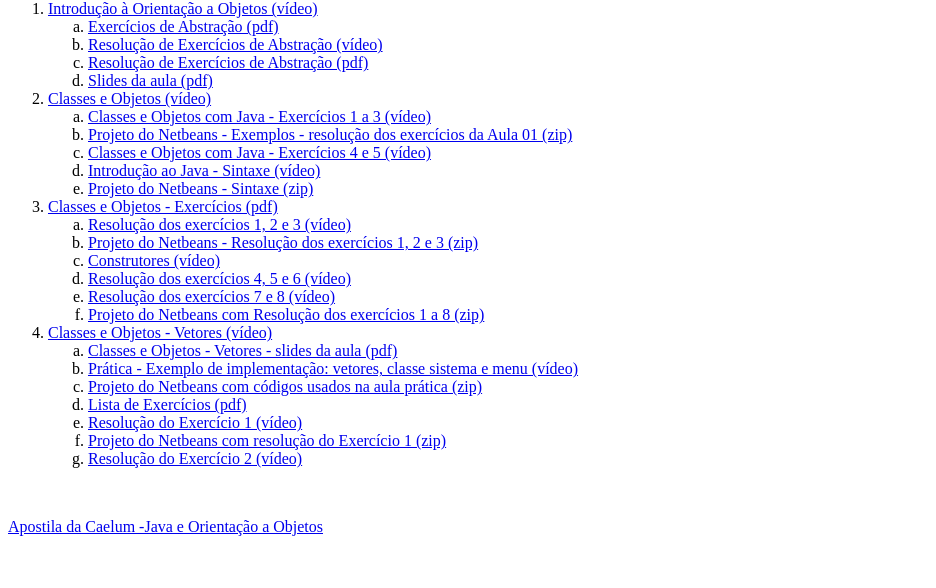
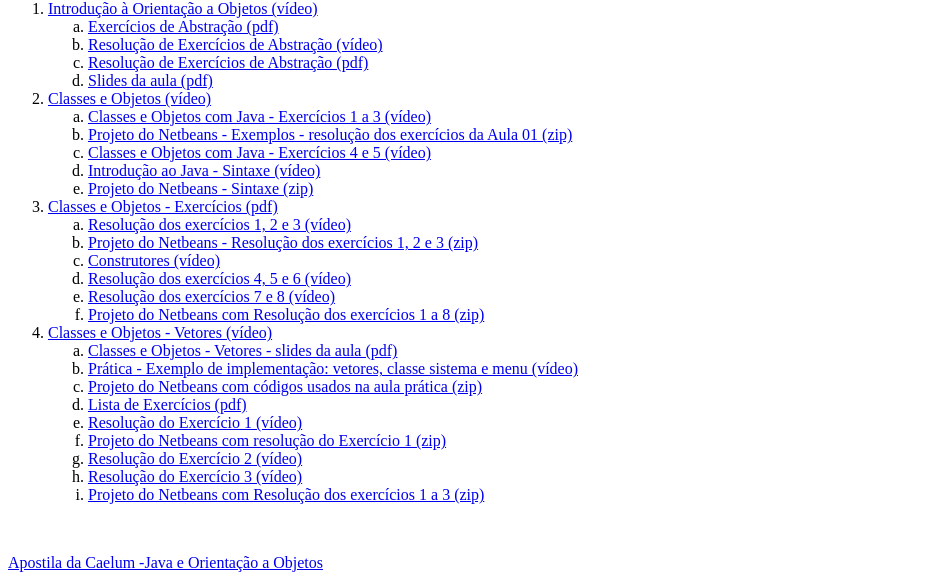
Before and after one commit to daniloeler/daniloeler.github.io, a plain HTML site: page teaching/POO2020/index.html in a window 1280 px wide. Shown: the part 309-897 px from the top of the page, without its empty margins (0-936 px from the left). Before the commit the page ends 861 px from the top, so only its background shows below. Drawn offline with Linux system fonts and the light colour scheme.

Commit message:
poo exercicios

```diff
--- a/teaching/POO2020/index.html
+++ b/teaching/POO2020/index.html
@@ -57,6 +57,8 @@
                     <li><a href="https://youtu.be/hCCYDnS4G8g">Resolução do Exercício 1 (vídeo)</a></li>
                     <li><a href="./files/Aula04Exercicios-exercicio1.zip">Projeto do Netbeans com resolução do Exercício 1 (zip)</a></li>
                     <li><a href="https://youtu.be/p7tapVDvqX0">Resolução do Exercício 2 (vídeo)</a></li>
+                    <li><a href="https://youtu.be/cc8hvXZuSAI">Resolução do Exercício 3 (vídeo)</a></li>
+                    <li><a href="./files/Aula04Exercicios.zip">Projeto do Netbeans com Resolução dos exercícios 1 a 3 (zip)</a></li>
                 </ol>
             </ol>
             <BR>
```
Also changed, not shown: 1 other file.
